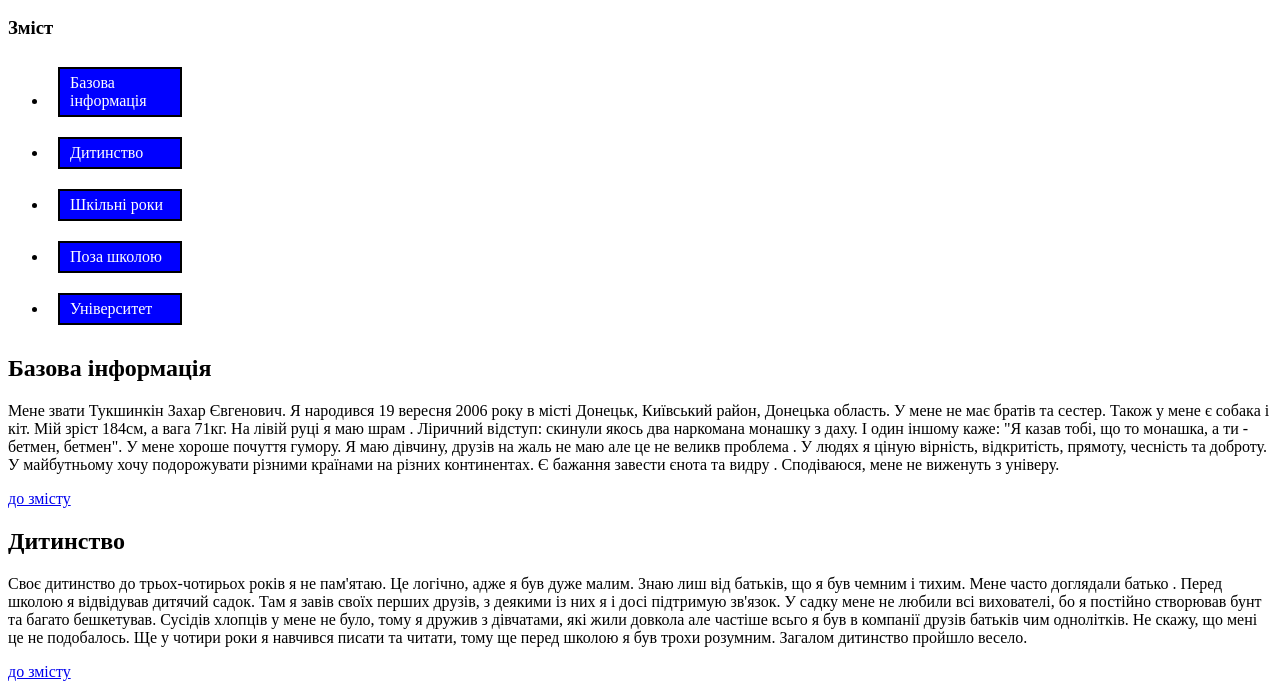
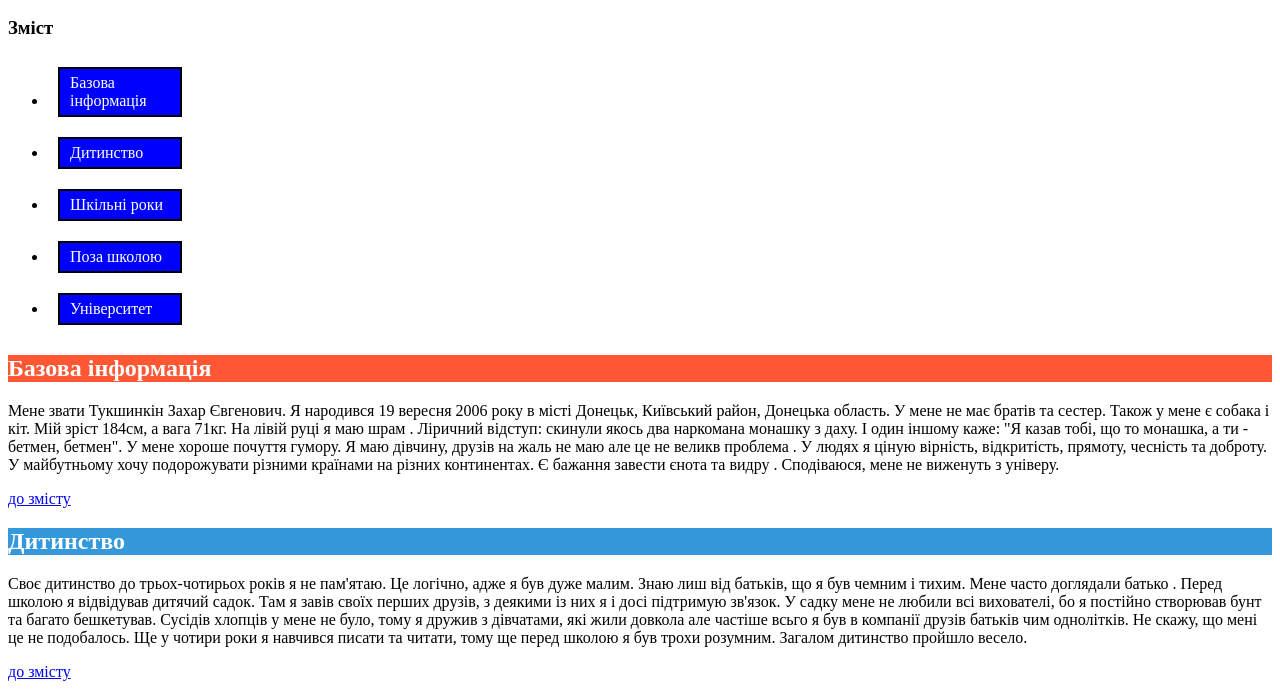
Before and after one commit to htmlMEGAMOZGGGGG/practical_3, a plain HTML site: page biography.html in a window 1280 px wide. Shown: the part 100-798 px from the top of the page. Drawn offline with Linux system fonts and the light colour scheme.

Commit message:
віаіа

```diff
--- a/biography.html
+++ b/biography.html
@@ -100,4 +100,16 @@
 #button:active {
     background-color: yellow;
 }
+
+
+
+#Розділ1 {
+    background-color: #FF5733; /* Колір фону для розділу 1 */
+    color: #FFFFFF; /* Колір тексту для контрастності */
+}
+
+#Розділ2 {
+    background-color: #3498DB; /* Колір фону для розділу 2 */
+    color: #FFFFFF; /* Колір тексту для контрастності */
+}
 </style>
```
